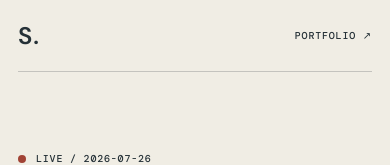
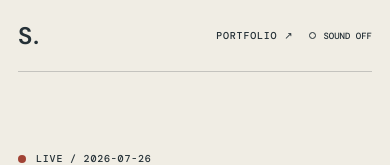
Before and after one commit to saimbuilds/Portfolio-updated, a Next.js app: page /journey in a window 390 px wide. Shown: the top 165 px of the page. Built offline with nearby package versions, Linux system fonts and the light colour scheme; no server answers; a web font is replaced by a local one.

Commit message:
feat: Add SoundControl audio toggle to /journey navigation header

```diff
--- a/src/app/journey/page.tsx
+++ b/src/app/journey/page.tsx
@@ -2,6 +2,7 @@ import Link from "next/link";
 import type { CSSProperties } from "react";
 import { JourneyMotion } from "@/components/JourneyMotion";
 import { JourneyDashboard } from "@/components/JourneyDashboard";
+import { SoundControl } from "@/components/SoundControl";
 import { getEntries } from "@/lib/entries";
 import { getGoals } from "@/lib/goals";
 import { dayKey, formatMinutes, RECORD_START, totalMinutes } from "@/lib/format";
@@ -37,7 +38,7 @@ export default async function JourneyPage() {
     <header className="ledger-nav">
       <Link href="/">S.</Link>
       <span>LIVING WORK RECORD<br/><b>UPDATES FROM STUDIO</b></span>
-      <nav><a href="#history">HISTORY</a><Link href="/">PORTFOLIO ↗</Link></nav>
+      <nav><a href="#history">HISTORY</a><Link href="/">PORTFOLIO ↗</Link><SoundControl /></nav>
     </header>
 
     <section className="record-intro ledger-shell">
--- a/src/app/ledger.css
+++ b/src/app/ledger.css
@@ -29,7 +29,7 @@
 .week-grid{grid-template-columns:repeat(var(--day-count,7),1fr)}
 @keyframes recordPulse{50%{box-shadow:0 0 0 8px rgba(161,67,53,0)}}
 @media(max-width:800px){
- .ledger-shell,.ledger-nav{width:min(calc(100% - 36px),1320px)}.ledger-nav{height:72px;grid-template-columns:1fr auto}.ledger-nav span,.ledger-nav nav a:first-child{display:none}.ledger-nav nav{display:block}
+ .ledger-shell,.ledger-nav{width:min(calc(100% - 36px),1320px)}.ledger-nav{height:72px;grid-template-columns:1fr auto}.ledger-nav span,.ledger-nav nav a:first-child{display:none}.ledger-nav nav{display:flex;gap:16px;align-items:center}
  .record-intro{display:block;padding:80px 0 95px}.record-intro h1{font-size:18vw;margin:55px 0 30px}.record-intro-copy>p{font-size:15px}.today-card{margin-top:75px;box-shadow:9px 10px 0 rgba(37,49,55,.09)}
  .record-numbers{grid-template-columns:1fr 1fr}.record-numbers>div{min-height:125px;padding:20px 0;border-bottom:1px solid var(--line)}.record-numbers strong{font-size:27px}.record-numbers small{font-size:10px}
  .week-view{padding:95px 0}.week-view>header{display:block}.week-view>header>p{margin-top:25px}.week-grid{height:280px;margin-top:45px}.week-grid>a{padding:7px}.week-bar i{width:55%}.week-grid>a>time{font-size:16px}
```
Also changed, not shown: 1 other file (tests, documents, lock files or other folders).
